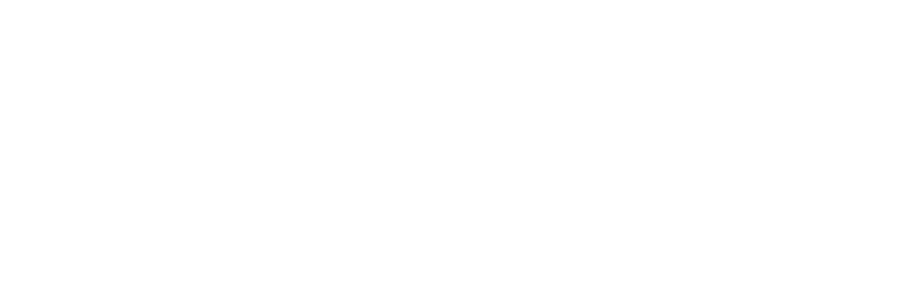
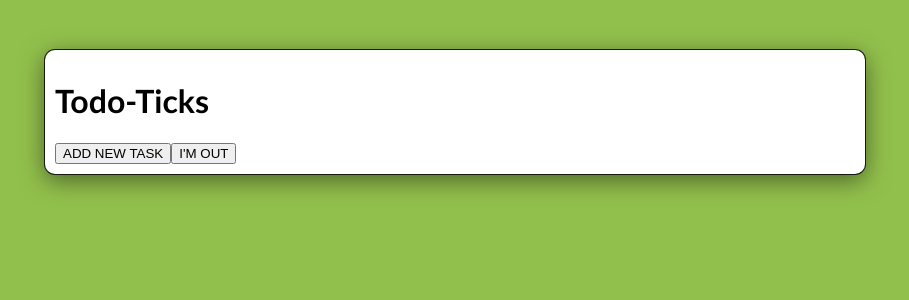
Before and after one commit to paramighty/ToDo-List-Attempt-III, a React (Create React App) app in the folder client/: page / in a window 1280 px wide. Shown: the top 300 px of the page, without its empty margins (185-1094 px from the left). Built offline with nearby package versions, Linux system fonts and the light colour scheme.

Commit message:
Added CSS to header, created two buttons for newtask and signout

```diff
--- a/client/src/App.js
+++ b/client/src/App.js
@@ -1,5 +1,13 @@
+import ListHeader from "./components/ListHeader";
+
 const App = () => {
-  return <div className="App"></div>;
+  return (
+    <div className="app">
+      <ListHeader
+        listName={"Todo-Ticks"}
+      />
+    </div>
+  );
 };
 
 export default App;
--- a/client/src/components/ListHeader.js
+++ b/client/src/components/ListHeader.js
@@ -1,5 +1,23 @@
-const ListHeader = () => {
-  return <div></div>;
+const ListHeader = ({ listName }) => {
+  const signOut = () => {
+    console.log("signout"); //this is for later to cover
+  };
+  return (
+    <div className="list-header">
+      <h1> {listName}</h1>
+      <div className="button-container">
+        <button className="new-task">
+          ADD NEW TASK
+        </button>
+        <button
+          className="sign-out"
+          onClick={signOut}
+        >
+          I'M OUT
+        </button>
+      </div>
+    </div>
+  );
 };
 
 export default ListHeader;
--- a/client/src/index.css
+++ b/client/src/index.css
@@ -0,0 +1,23 @@
+body {
+  margin: 0;
+  padding: 0;
+  background-color: #92c04c;
+  display: flex;
+  justify-content: center;
+  font-family: "Trebuchet MS", Arial,
+    sans-serif;
+}
+
+.app {
+  background-color: white;
+  box-shadow: rgba(0, 0, 0, 0.5) 0 6px
+      24px,
+    rgba(0, 0, 0, 0.8) 0 0 0 1px;
+  border-radius: 10px;
+  padding: 10px;
+  width: 800px;
+  margin-top: 50px;
+}
+
+.list-header {
+}
```
